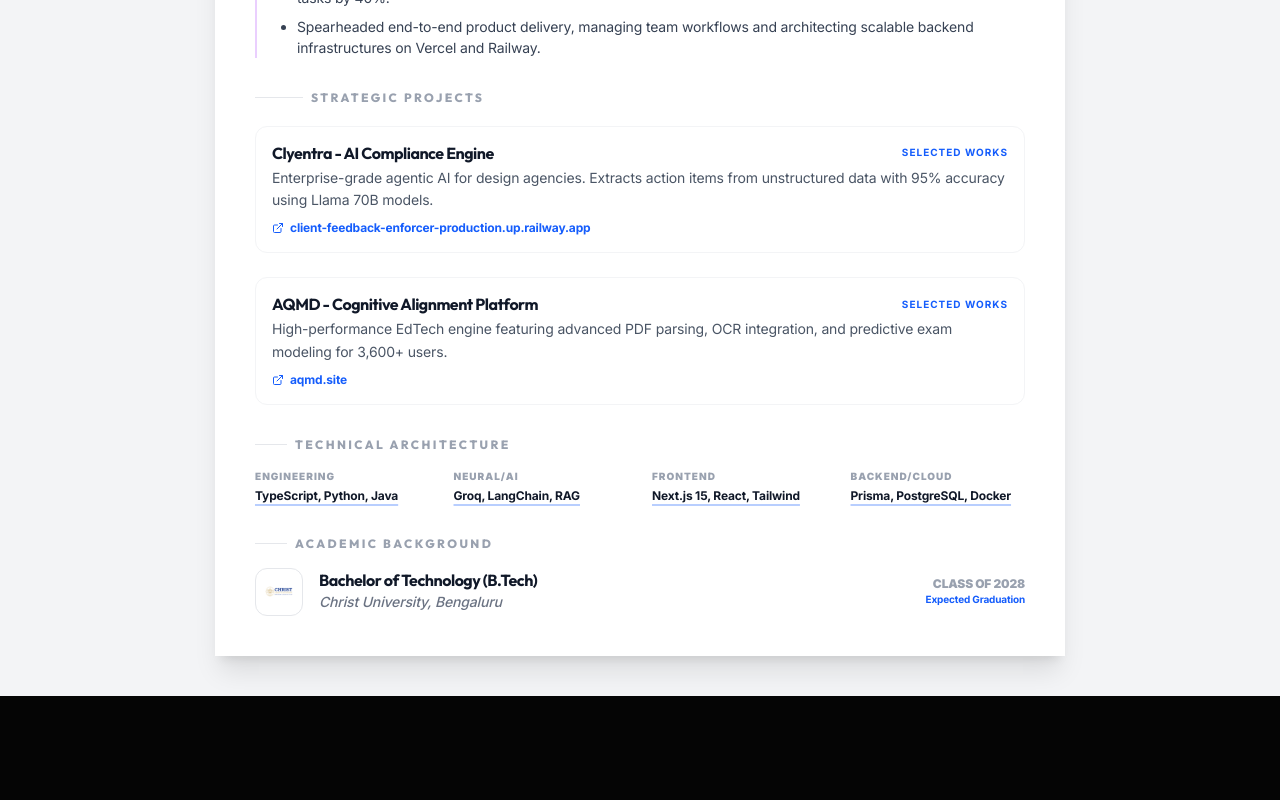
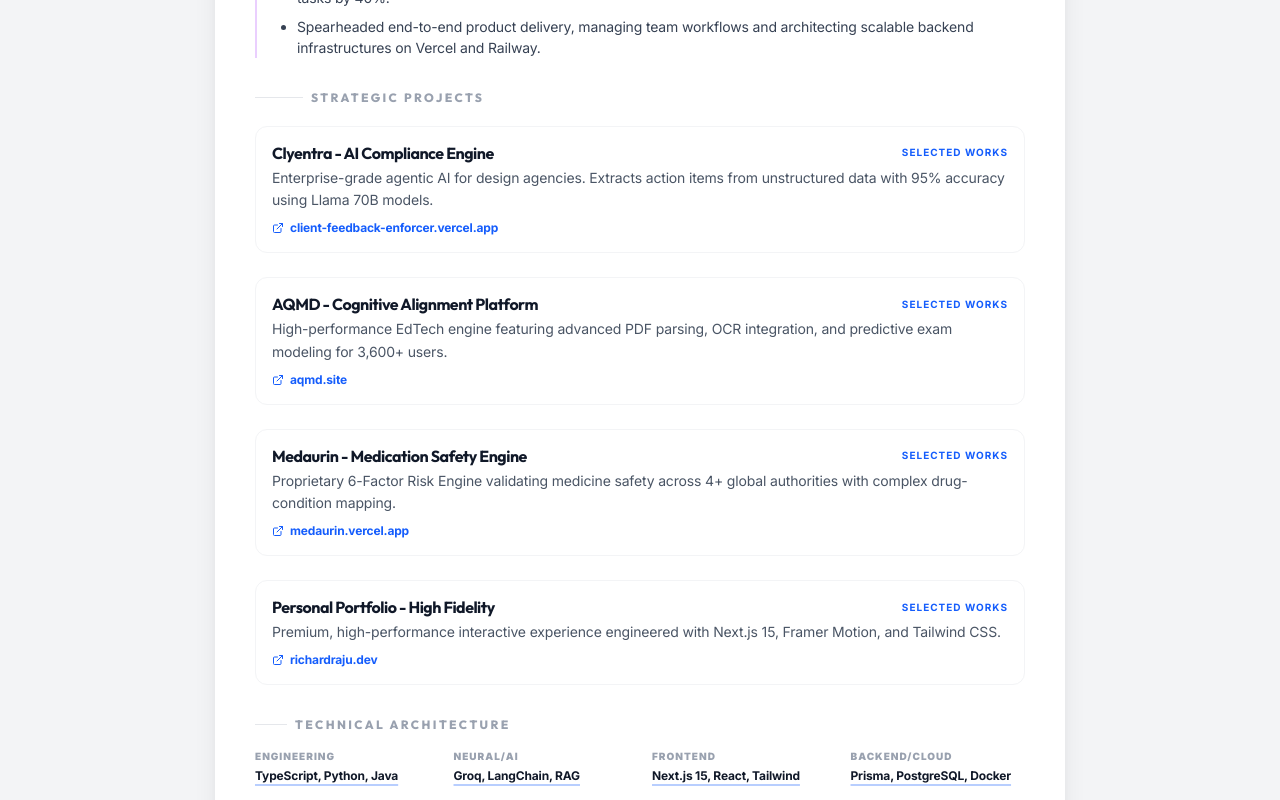
Before and after one commit to RichardRajuChirayath/Portfolio-, a Next.js app: page /resume in a window 1280 px wide. Shown: the part 940-1740 px from the top of the page. Before the commit the page ends 1636 px from the top, so only its background shows below. Built offline with nearby package versions, Linux system fonts and the light colour scheme.

Commit message:
Restore all strategic projects to the resume

```diff
--- a/src/components/Resume.tsx
+++ b/src/components/Resume.tsx
@@ -160,13 +160,23 @@
                                     {[
                                         {
                                             title: "Clyentra - AI Compliance Engine",
-                                            link: "client-feedback-enforcer-production.up.railway.app",
+                                            link: "client-feedback-enforcer.vercel.app",
                                             desc: "Enterprise-grade agentic AI for design agencies. Extracts action items from unstructured data with 95% accuracy using Llama 70B models."
                                         },
                                         {
                                             title: "AQMD - Cognitive Alignment Platform",
                                             link: "aqmd.site",
                                             desc: "High-performance EdTech engine featuring advanced PDF parsing, OCR integration, and predictive exam modeling for 3,600+ users."
+                                        },
+                                        {
+                                            title: "Medaurin - Medication Safety Engine",
+                                            link: "medaurin.vercel.app",
+                                            desc: "Proprietary 6-Factor Risk Engine validating medicine safety across 4+ global authorities with complex drug-condition mapping."
+                                        },
+                                        {
+                                            title: "Personal Portfolio - High Fidelity",
+                                            link: "richardraju.dev",
+                                            desc: "Premium, high-performance interactive experience engineered with Next.js 15, Framer Motion, and Tailwind CSS."
                                         }
                                     ].map((project, i) => (
                                         <div key={i} className="group border border-gray-100 p-4 rounded-xl hover:bg-gray-50 transition-colors">
```
